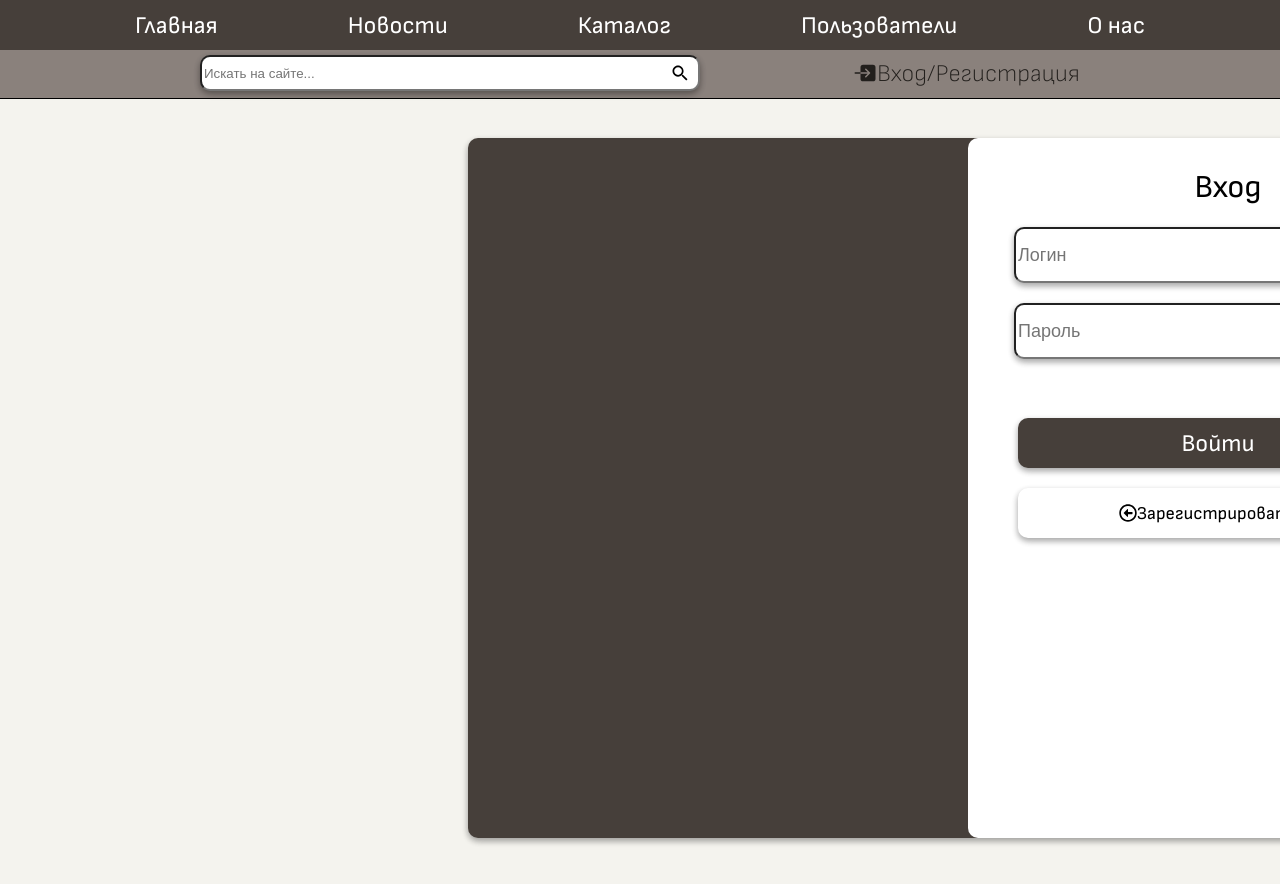
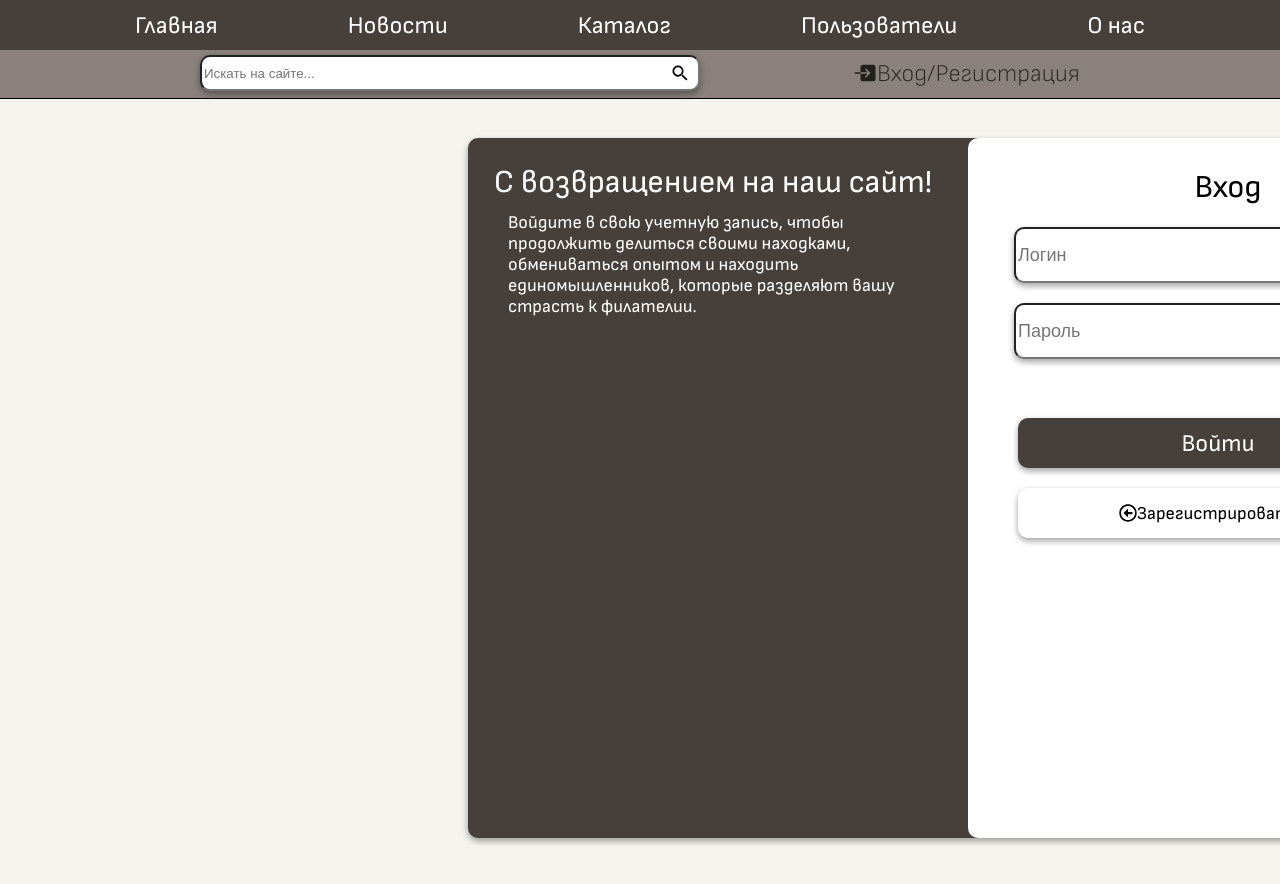
Before and after one commit to fridalif/collectioner_site, a Next.js app in the folder frontend/: page /login in a window 1280 px wide. Shown: the top 884 px of the page. Built offline with nearby package versions, Linux system fonts and the light colour scheme; no server answers.

Commit message:
created welcome messages

```diff
--- a/frontend/src/components/LoginForm/LoginForm.jsx
+++ b/frontend/src/components/LoginForm/LoginForm.jsx
@@ -56,6 +56,25 @@ export function LoginForm({isLoggedIn}){
         <div className={styles.loginContainerHeight}>
             <div className={styles.loginContainerWidth}>
                 <div className={styles.loginBlock}>
+                    <div className={styles.titleAboutLogin}>
+                        <div className={styles.headerAbout}>
+                            С возвращением на наш сайт!
+                        </div>
+                        <div className={styles.textAbout}>
+                            Войдите в свою учетную запись, чтобы продолжить делиться своими находками, обмениваться опытом и находить единомышленников, которые разделяют вашу страсть к филателии.
+                        </div>
+                    </div>
+                    <div className={styles.titleAboutRegister}>
+                        <div className={styles.headerAbout}>
+                            Добро пожаловать на наш сайт!
+                        </div>
+                        <div className={styles.textAbout}>
+                            Мы рады видеть вас в нашем сообществе увлеченных коллекционеров! Здесь вы сможете делиться своими находками, обмениваться опытом и находить единомышленников, которые разделяют вашу страсть к филателии. <br />
+                            Зарегистрировавшись, вы получите доступ ко множеству полезных функций: создавайте свои коллекции, участвуйте в обсуждениях, получайте советы от экспертов и следите за новыми поступлениями на рынке. <br />
+                            Присоединяйтесь к нам и погружайтесь в увлекательный мир марок. Ваши уникальные истории и открытия ждут своего часа!
+                        </div>
+                    </div>
+
                     <div className={styles.loginWindow} ref={loginWindow}>
                         {mode == 'login' ?
                             <>
--- a/frontend/src/components/LoginForm/LoginForm.module.css
+++ b/frontend/src/components/LoginForm/LoginForm.module.css
@@ -74,3 +74,45 @@
     color:orange;
     box-shadow: orange 0px 3px 6px, orange 0px 3px 6px;
 }
+
+.titleAboutLogin{
+    font-size: 32px;
+    margin-top:50px;
+    margin-left:20px;
+    width: 450px;
+    height: 700px;
+    position:absolute;
+    display:flex;
+    flex-direction: column;
+    align-items: center;
+    justify-content: flex-start;
+    color: white;
+    font-family: "Sofia-Sans";
+}
+
+.titleAboutRegister{
+    font-size: 32px;
+    margin-top:50px;
+    width: 450px;
+    justify-content: flex-start;
+    align-items: center;
+    height: 700px;
+    flex-direction: column;
+    margin-left:520px;
+    position:absolute;
+    display:flex;
+    color: white;
+    font-family: "Sofia-Sans";
+}
+
+.textAbout{
+    font-size: 18px;
+    margin-top: 10px;
+    margin-left: 20px;
+    margin-right: 20px;
+    font-family: "Sofia-Sans";
+    width: 410px;
+    display:flex;
+    align-items: flex-start;
+    color: white;
+}
```
